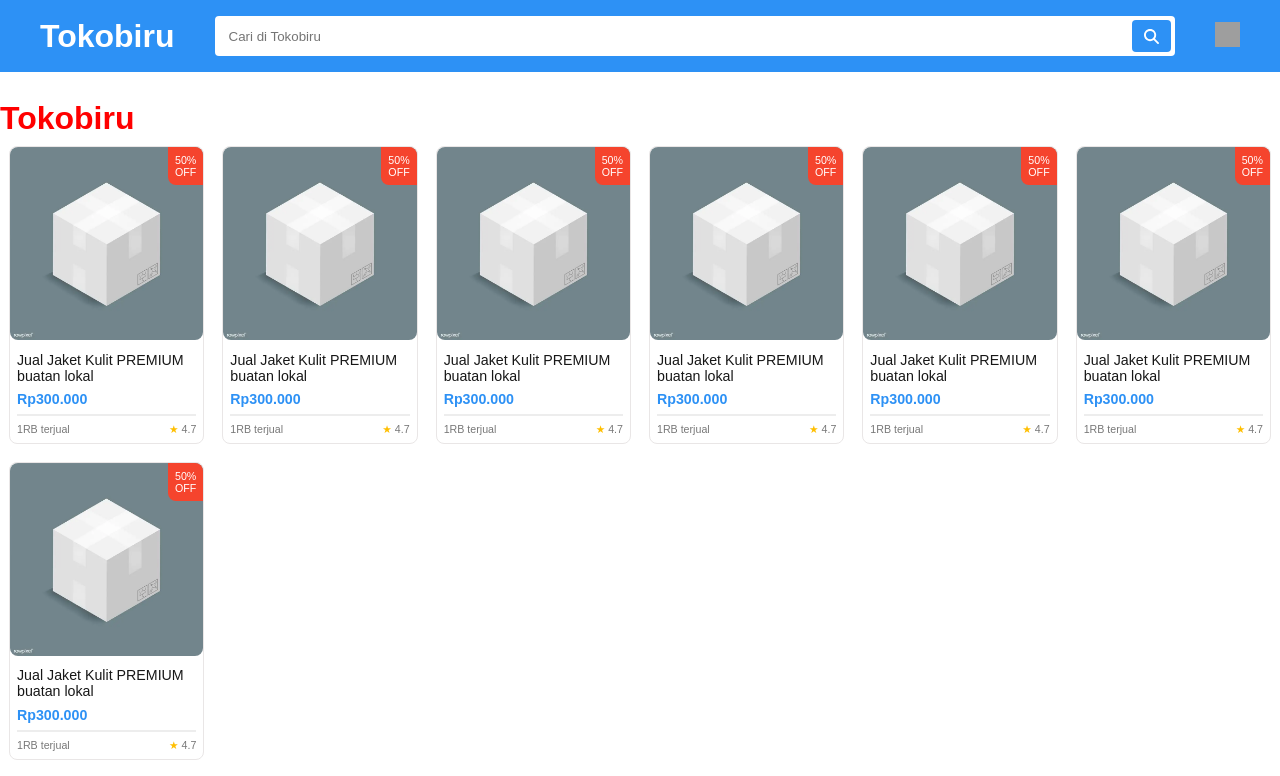
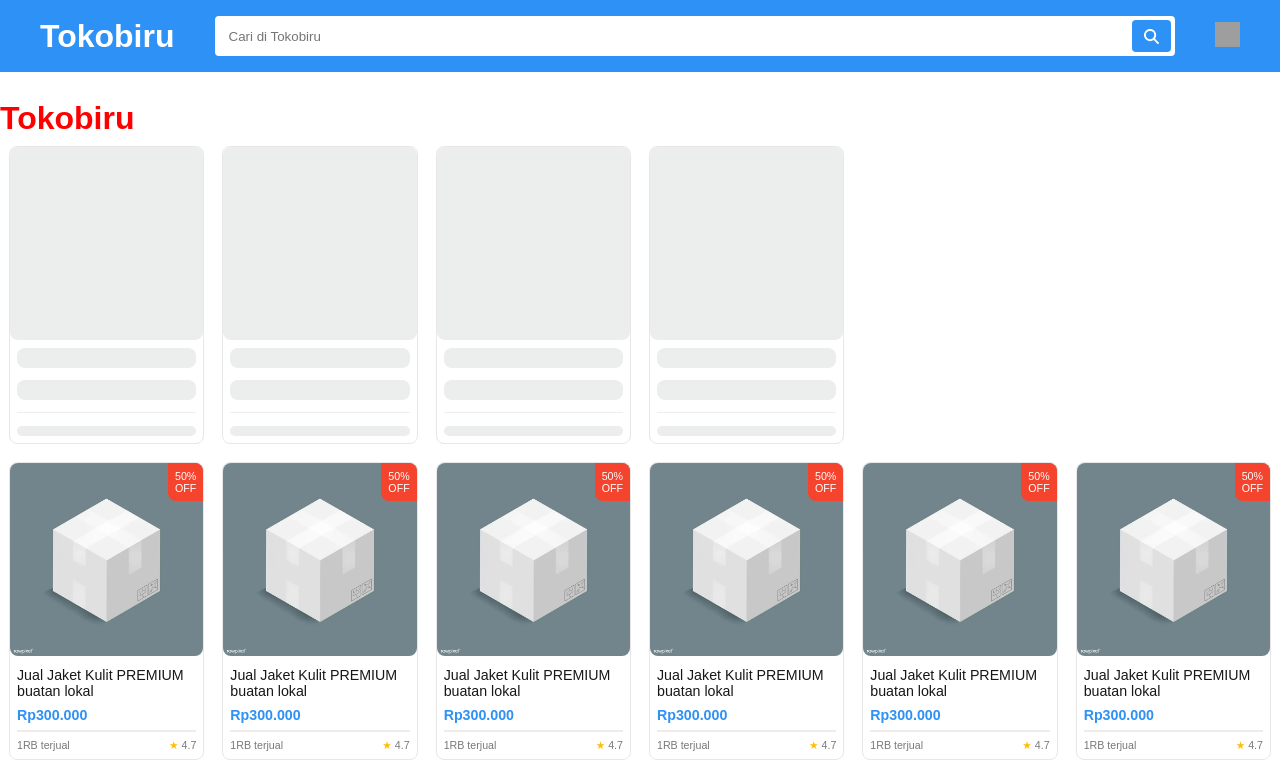
Before and after one commit to aynunnissa/tokobiru, a Next.js app: page / in a window 1280 px wide. Shown: the top 776 px of the page. Built offline with nearby package versions, Linux system fonts and the light colour scheme; grey boxes are pictures that could not be loaded.

Commit message:
feat: add skeleton

```diff
--- /dev/null
+++ b/app/components/Skeleton/CardSkeleton/cardSkeleton.module.scss
@@ -0,0 +1,38 @@
+@import '@/theme/_mixins.scss';
+@import '@/theme/_breakpoint.scss';
+
+.wrapper {
+  width: calc(100vw/2);
+  box-sizing: border-box;
+  padding: pxToVw(15, true);
+
+  @include respond-to('sm') {
+    width: calc(100vw/5);
+    padding: pxToVw(10);
+  }
+
+  @include respond-to('md') {
+    width: 16.66667vw;
+  }
+}
+.card {
+  border: 1px solid #e9e6e6;
+  border-radius: 8px;
+
+  &__media {
+    width: 100%;
+    aspect-ratio: 4/4;
+  }
+}
+
+.product {
+  display: flex;
+  flex-direction: column;
+  gap: pxToVw(8, true);
+  padding: pxToVw(8, true);
+
+  @include respond-to('sm') {
+    gap: pxToVw(14);
+    padding: pxToVw(8);
+  }
+}
--- /dev/null
+++ b/app/components/Skeleton/CardSkeleton/index.tsx
@@ -0,0 +1,22 @@
+import Skeleton from "..";
+import styles from "./cardSkeleton.module.scss"
+
+const CardSkeleton = () => {
+  return (
+    <div className={styles.wrapper}>
+      <div className={styles.card}>
+        <div className={styles.card__media}>
+          <Skeleton width="100%" height="100%" />
+        </div>
+        <div className={styles.product}>
+          <Skeleton width="100%" height="20px" />
+          <Skeleton width="100%" height="20px" />
+          <Skeleton width="100%" height="1px" />
+          <Skeleton width="100%" height="10px" />
+        </div>
+      </div>
+    </div>
+  );
+}
+
+export default CardSkeleton;
--- /dev/null
+++ b/app/components/Skeleton/index.tsx
@@ -0,0 +1,16 @@
+import styles from "./skeleton.module.scss"
+
+interface ISkeleton {
+  width: string,
+  height: string
+}
+
+const Skeleton = ({ width, height }: ISkeleton) => {
+  return (
+    <div style={{ width, height }} className={styles.skeleton}>
+      <div className={styles["bg-skeleton"]}></div>
+    </div>
+  );
+};
+
+export default Skeleton;
--- /dev/null
+++ b/app/components/Skeleton/skeleton.module.scss
@@ -0,0 +1,35 @@
+.skeleton {
+  position: relative;
+  overflow: hidden;
+  background-color: #ECEDED;
+  border-radius: 8px;
+}
+
+.bg-skeleton::before {
+	content: '';
+	position: absolute;
+	width: 100%;
+	height: 100%;
+	background-image: linear-gradient(
+		to right,
+		#e7e7e7 0%,
+		#dedede 20%,
+		#e7e7e7 40%,
+		#e7e7e7 100%
+	);
+	background-repeat: no-repeat;
+	animation: shimmer 1.5s linear infinite;
+}
+
+.bg-skeleton.rtl::before {
+	animation-direction: reverse;
+}
+
+@keyframes shimmer {
+	0% {
+		background-position: -450px;
+	}
+	100% {
+		background-position: 450px;
+	}
+}
--- a/app/page.tsx
+++ b/app/page.tsx
@@ -2,6 +2,7 @@
 import Navbar from "./components/Navbar"
 import ProductCard from "./components/ProductCard";
 import styles from "./page.module.scss"
+import CardSkeleton from "./components/Skeleton/CardSkeleton";
 
 export default function Home() {
   return (
@@ -10,7 +11,14 @@
       <div style={{ marginTop: '100px' }}>
         <h1 className={styles.gogo}>Tokobiru</h1>
         <div style={{ display: 'flex', flexWrap: 'wrap' }}>
-          {[1,2,3,4,5,6,7].map(val => <ProductCard
+          {[...Array(4)].map((num, ind) => (
+              <CardSkeleton
+                key={`skeleton-${ind}`}
+              />
+            ))}
+        </div>
+        <div style={{ display: 'flex', flexWrap: 'wrap' }}>
+          {[...Array(7)].map(val => <ProductCard
             key={val}
             name="Jual Jaket Kulit PREMIUM buatan lokal"
             price={currency(300000)}
```
